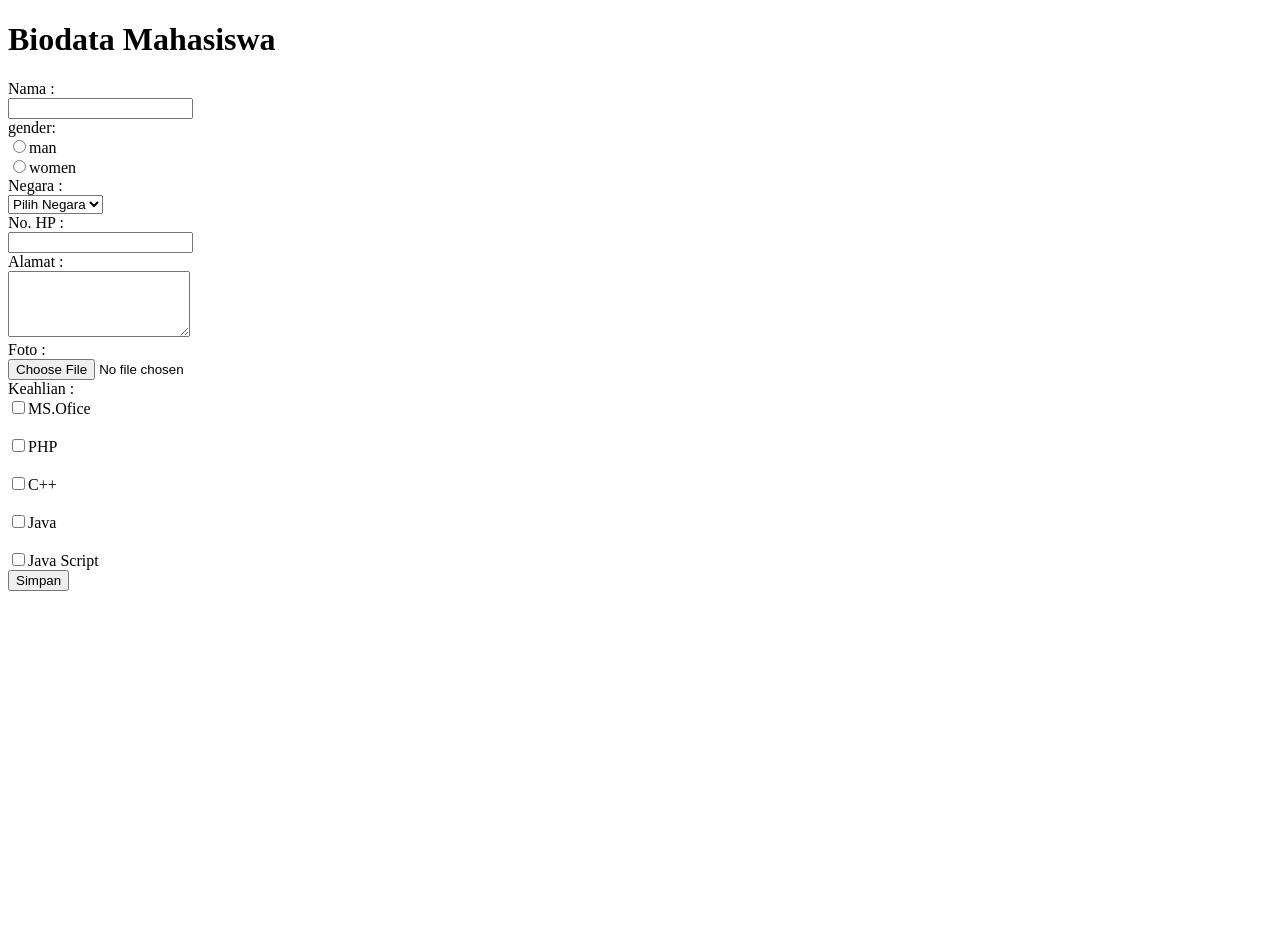
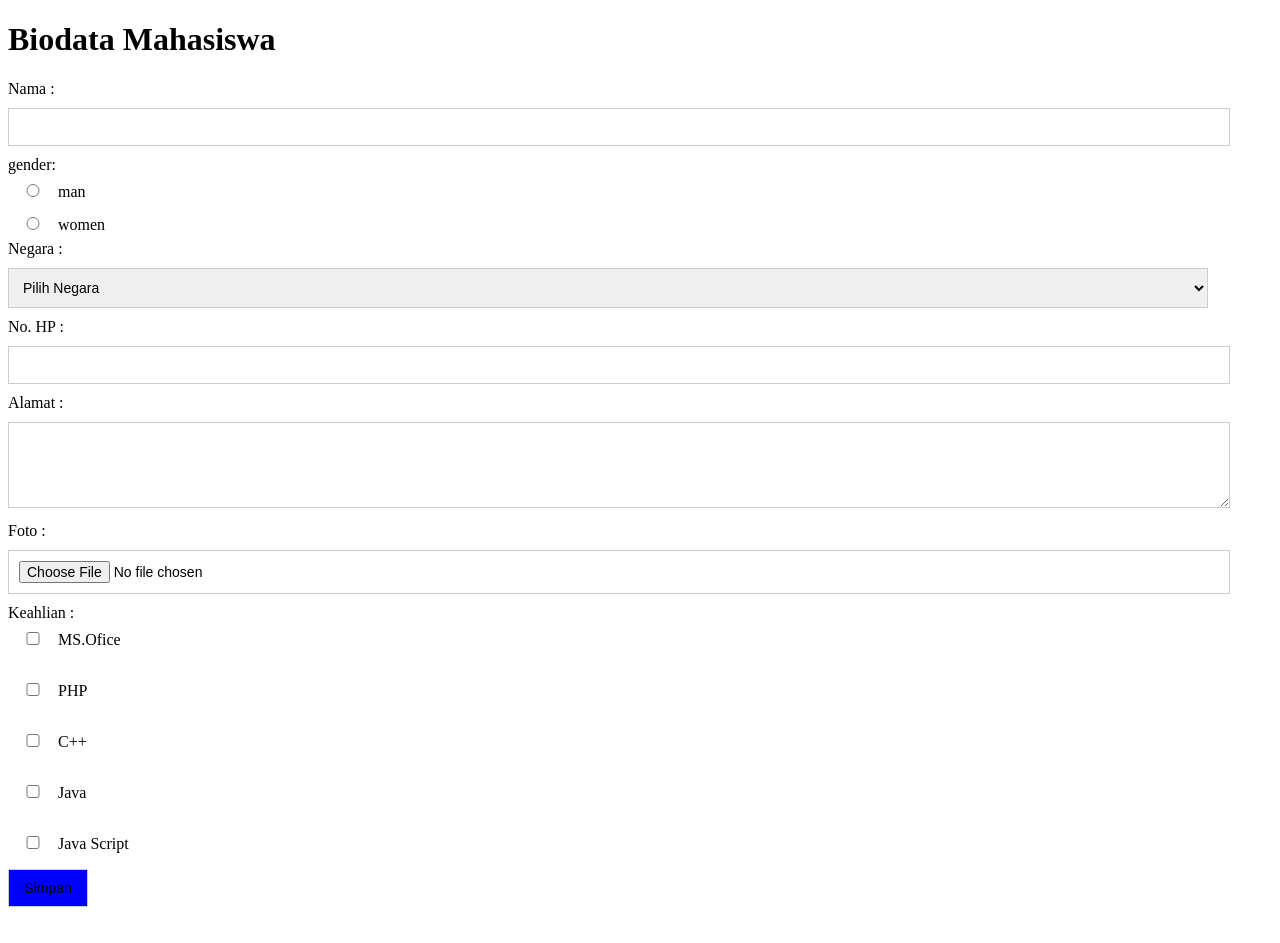
Before and after one commit to LukmanAH/PrakWeb-Cluster-a1, a PHP site: the page made by latihan 2 Prak1.html in a window 1280 px wide. Before the commit the page ends 591 px from the top, so only its background shows below. Run offline with PHP 8.4, Linux system fonts and the light colour scheme.

Commit message:
ganti bg

```diff
--- a/style.css
+++ b/style.css
@@ -11,6 +11,30 @@ header {
   height: 200px;
   text-align: center;
 }
+
+ input,
+    select,
+    textarea {
+      border: 1px solid #CCCCCC;
+      padding: 10px;
+      margin: 10px 10px 10px 0px;
+      font-size: 14px;
+      width: 1200px;
+    }
+
+     .radio, .keahlian{
+       border: 1px solid #CCCCCC;
+      padding: 5px;
+      margin: 10px 0px 10px 0px;
+      font-size: 14px;
+      width: 50px;
+    }
+
+    input[type="submit"] {
+      width: 80px;
+      cursor: pointer;
+      background-color: blue;
+    }
 
 .N1{
 	background: yellow;
```
